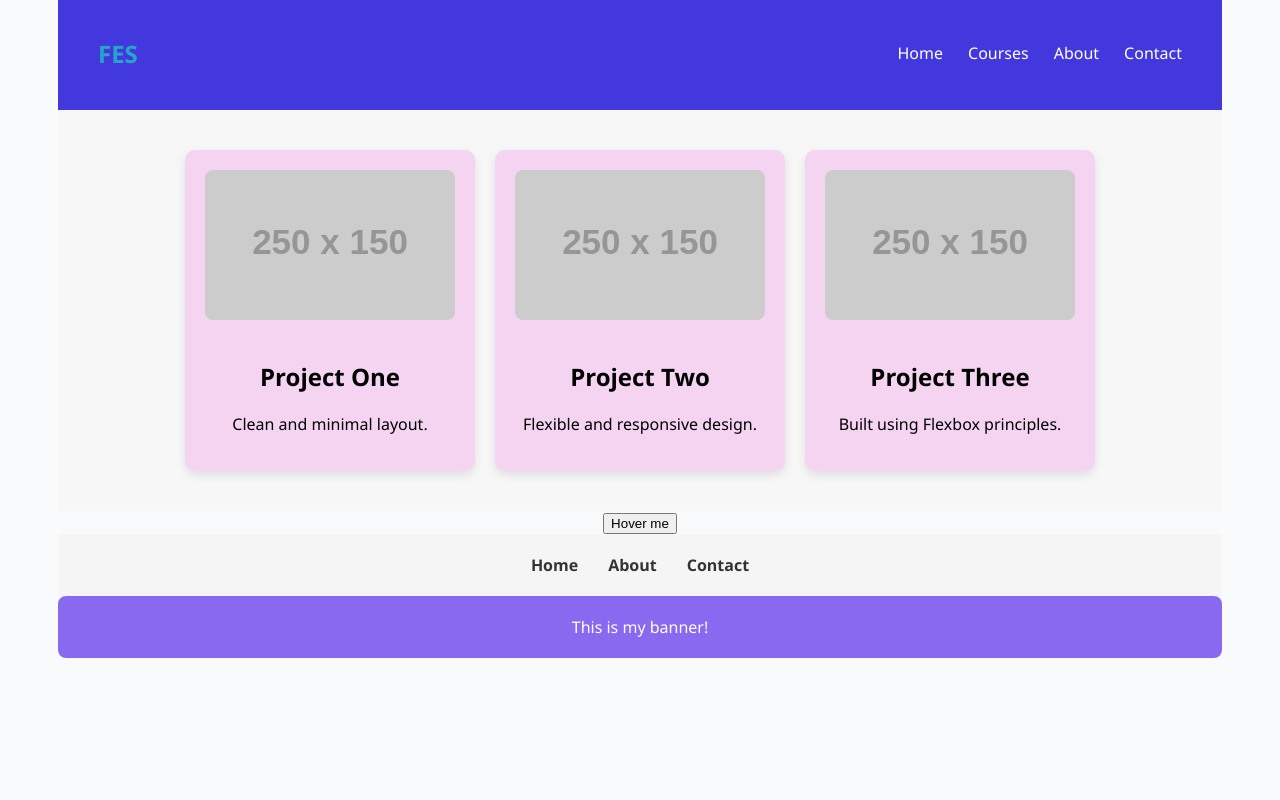
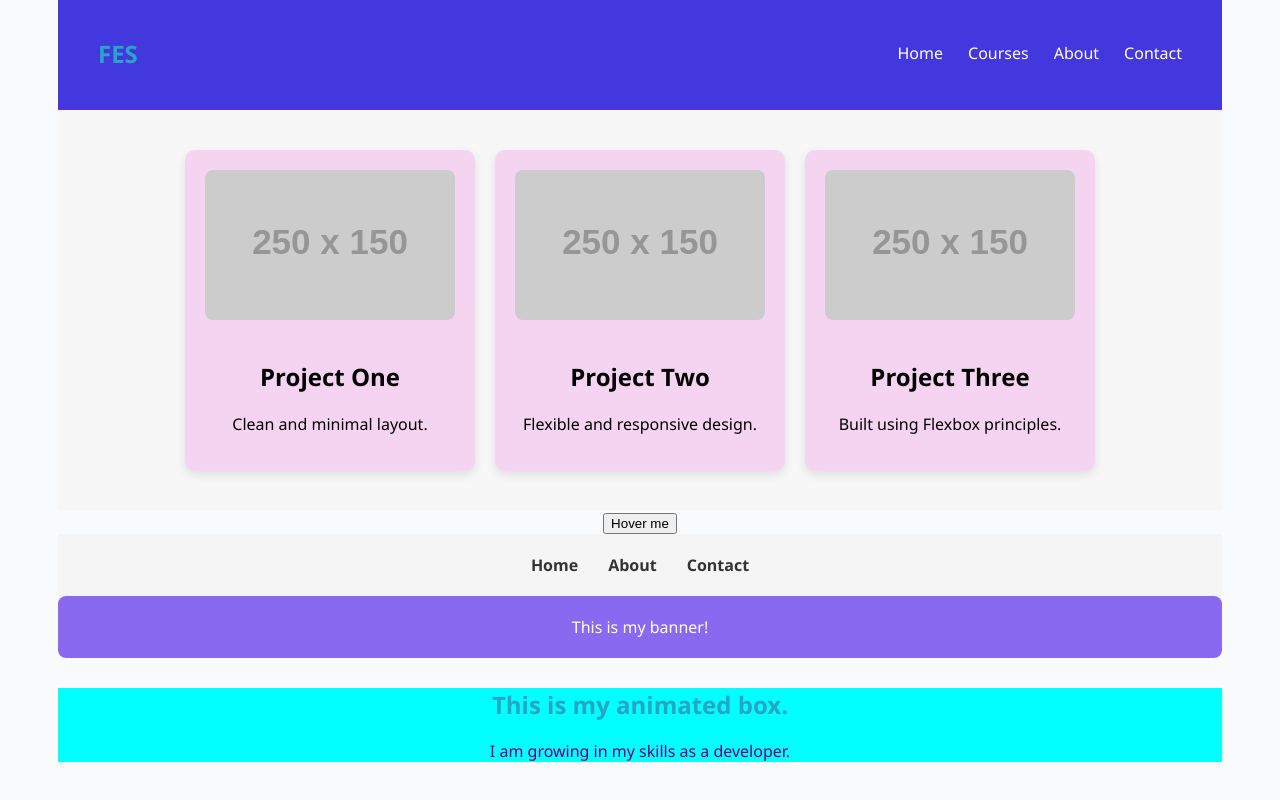
Before and after one commit to ArielMcCasland/CSS-CRASH-COURSE, a plain HTML site: page index.html in a window 1280 px wide. Shown: the part 889-1689 px from the top of the page. Before the commit the page ends 1635 px from the top, so only its background shows below. Drawn offline with Linux system fonts and the light colour scheme; placeholder pictures from the web are drawn by us.

Commit message:
Animated Box 7.3

```diff
--- a/index.html
+++ b/index.html
@@ -90,5 +90,11 @@
   </div>
 </section>
 
+<section>
+  <div class="box">
+    <h1>This is my animated box.</h1>
+    <p>I am growing in my skills as a developer.</p>
+</section>
+
 </body>
 </html>
--- a/styles.css
+++ b/styles.css
@@ -256,3 +256,24 @@ body {
   border-radius: 8px;
   margin-bottom: 30px;
 }
+
+.box {
+  background-color: aqua;
+  color: rgb(98, 2, 117);
+}
+.box__animation {
+  @keyframes slideFade {
+    from {
+    transform: translateX(-100px);
+    opacity: 0;
+    }
+    to {
+    transform: translateX(0px);
+    opacity: 1;
+   }
+  }
+
+  .box {
+  animation: slideFade 2s ease-out;
+  }
+}
```
